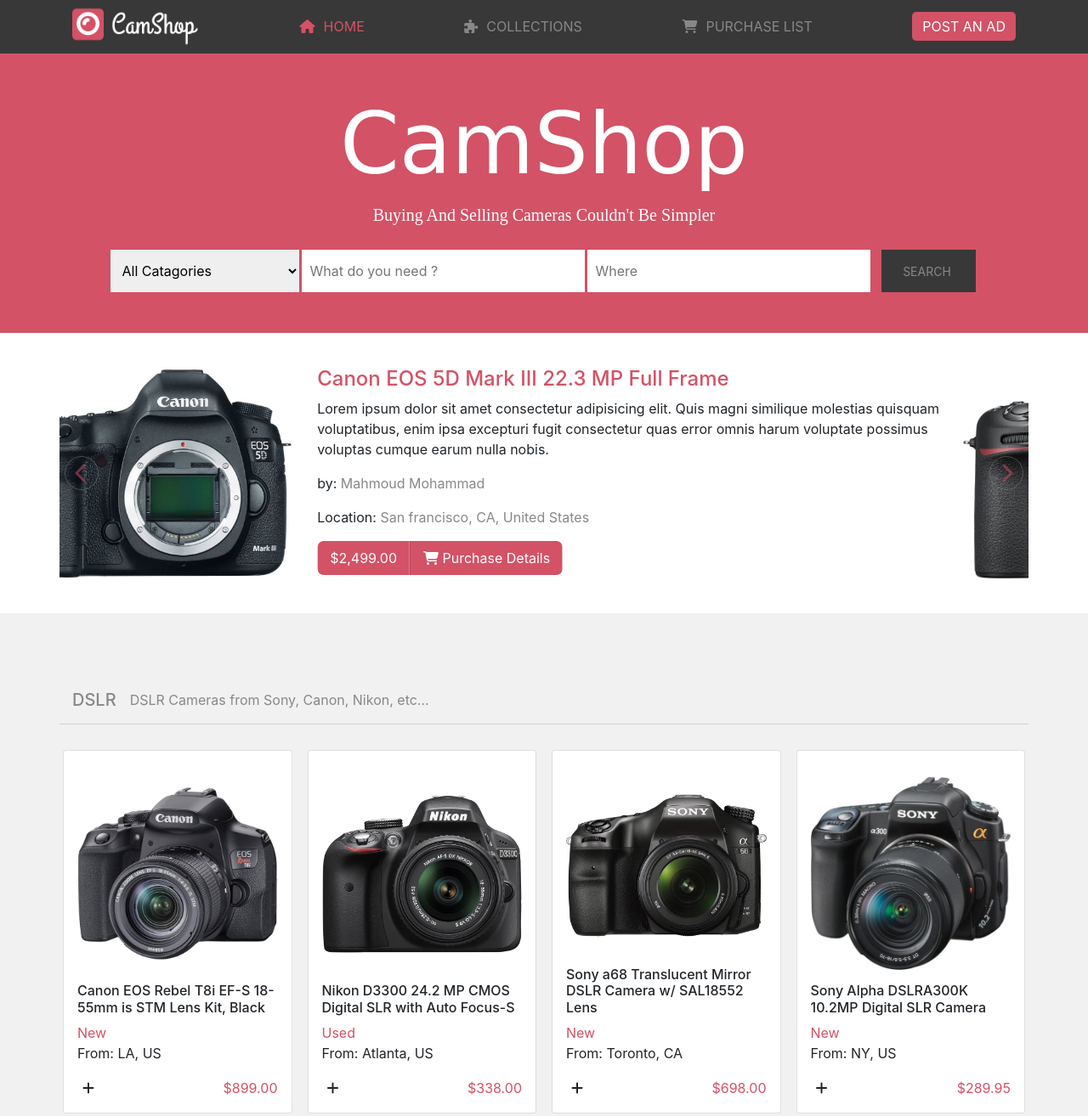
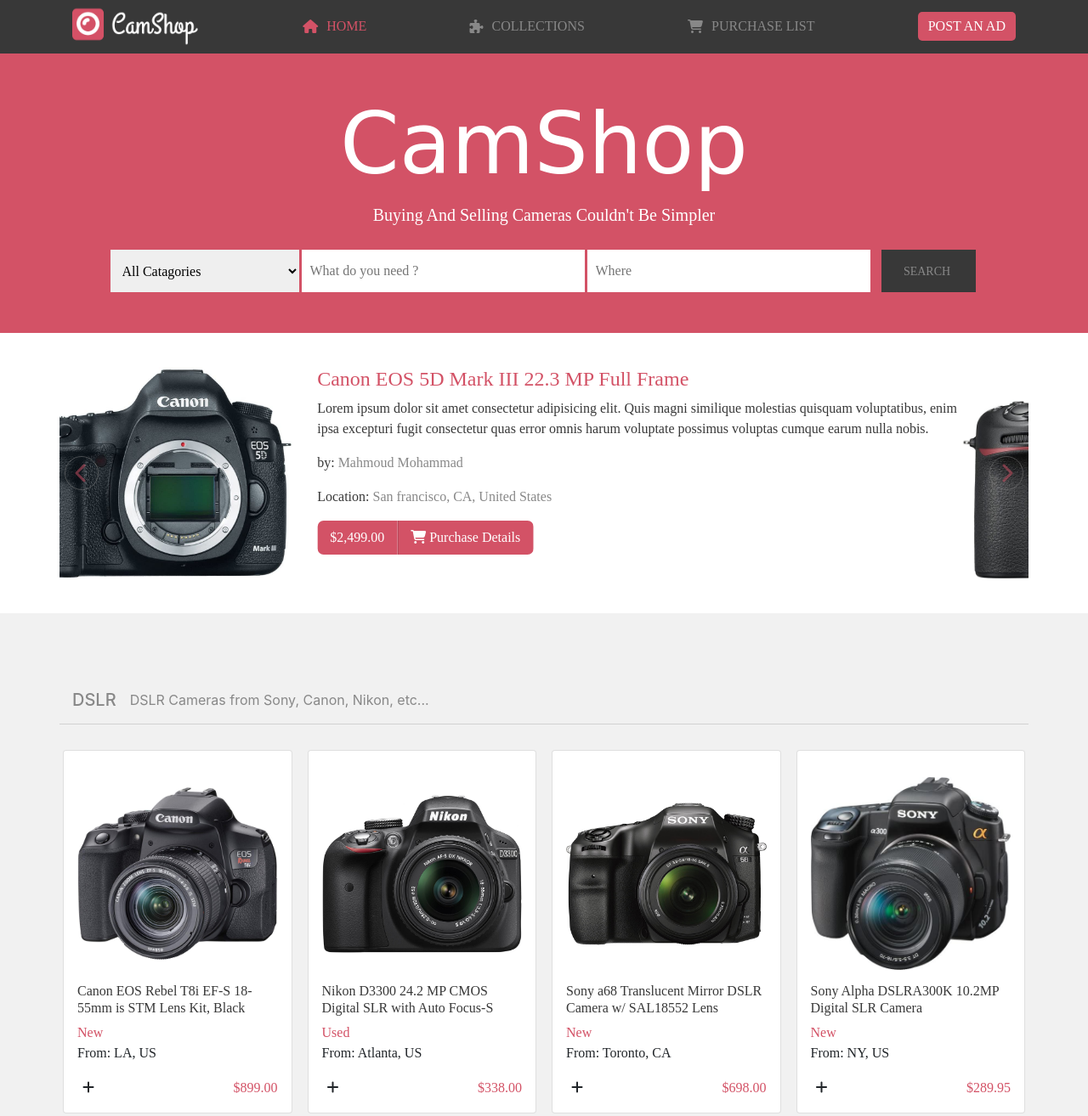
Before and after one commit to mahmoud717/HTML-CSS-capstone-project-Online-shop, a website: page index.html in a window 1280 px wide. Shown: the top 1314 px of the page at 85% size. Drawn offline with nearby package versions, Linux system fonts and the light colour scheme; a web font is replaced by a local one.

Commit message:
applied fonts

```diff
--- a/styles/style.scss
+++ b/styles/style.scss
@@ -4,7 +4,12 @@
   text-decoration: none;
 }
 
+h4 {
+  font-family: $hel-bold;
+}
+
 nav {
+  font-family: $Gotham-light;
   background-color: $black;
   position: fixed;
   width: 100%;
@@ -63,6 +68,7 @@
 .search-section {
   padding-top: 110px;
   background-color: $wine;
+  font-family: $Gotham-light;
 
   #page-main-logo {
     flex: 1;
@@ -130,6 +136,8 @@
 
 .carousel {
   padding: 40px 0;
+  font-family: $hel-normal;
+  color: $black;
 
   img {
     height: 250px;
@@ -232,6 +240,12 @@
         display: flex;
         flex-direction: column;
         justify-content: flex-end;
+        font-family: $Gotham-light;
+
+        h6 {
+          font-family: $Gotham-b;
+          color: $black;
+        }
 
         span {
           color: $wine;
--- a/styles/style2.scss
+++ b/styles/style2.scss
@@ -4,7 +4,12 @@
   text-decoration: none;
 }
 
+h4 {
+  font-family: $Gotham-b;
+}
+
 nav {
+  font-family: $Gotham-light;
   background-color: $black;
   position: fixed;
   width: 100%;
@@ -131,6 +136,7 @@
 .hero {
   .side-bar {
     background-color: #eeeded;
+    font-family: $Gotham-light;
     padding: 20px 20px 20px 20px;
     width: 25%;
     border-right: 1px solid rgb(212, 212, 212);
@@ -203,6 +209,7 @@
 
       .main-section-details {
         flex: 4;
+        font-family: $Gotham-light;
 
         h4 {
           color: $wine;
```
Also changed, not shown: search.html (+1 -1 lines), styles/style.css, styles/style2.css, 2 other files.
